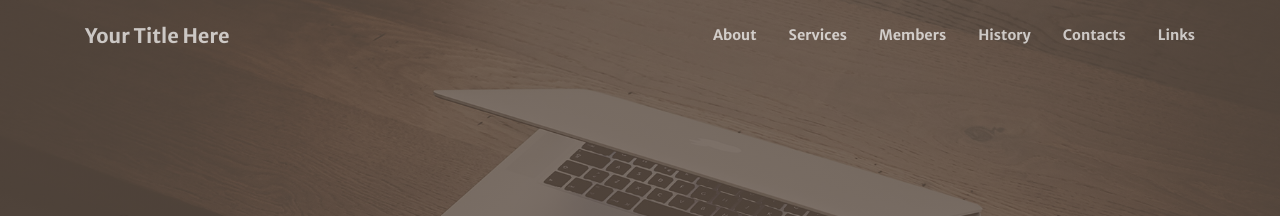
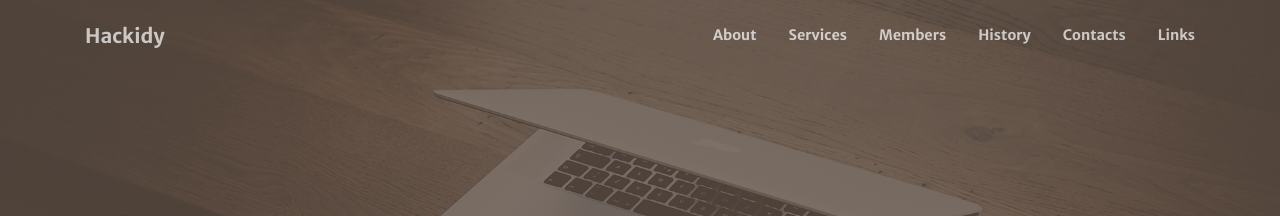
Before and after one commit to rmhacks/rmhacks-89405, a Jekyll site: the page built from index.md, in a window 1280 px wide. Shown: the top 216 px of the page. Built offline with Jekyll 4.4.1, drawn with Linux system fonts in a browser that asks for light colours.

Commit message:
_config.yml: changed

```diff
--- a/_config.yml
+++ b/_config.yml
@@ -1,4 +1,4 @@
-title: Your Title Here
+title: Hackidy
 description: ''
 baseurl: ''
 url: ''
```
